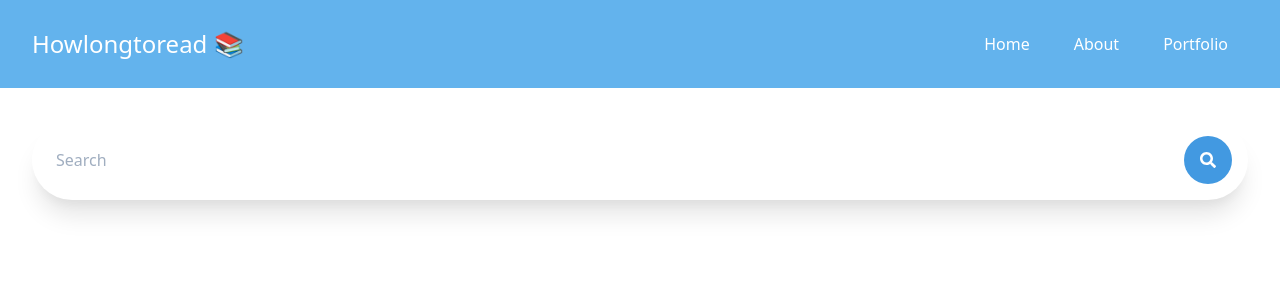
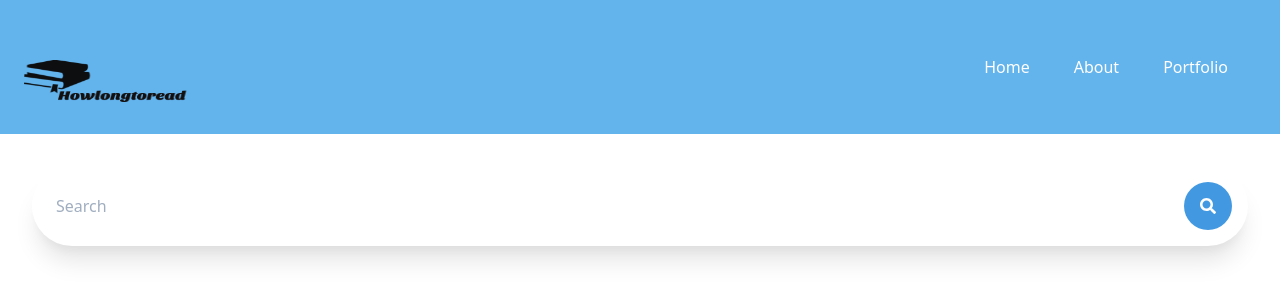
Before and after one commit to alexvirdee/howlongtoread, a React (Create React App) app: page / in a window 1280 px wide. Shown: the top 300 px of the page. Built offline with nearby package versions, Linux system fonts and the light colour scheme.

Commit message:
app-logo & fontawesome added

```diff
--- a/src/components/header/header.component.jsx
+++ b/src/components/header/header.component.jsx
@@ -1,5 +1,7 @@
 import React from 'react';
 import { Link } from 'react-router-dom';
+
+import Logo from '../../assets/images/app-logo.png';
 
 import './header.styles.scss';
 
@@ -19,7 +21,7 @@ class Header extends React.Component {
                 <nav className="flex items-center justify-between flex-wrap bg-blue-400 p-6 w-full z-10 top-0">
                     <div className="flex items-center flex-shrink-0 text-white mr-6">
                         <Link className="text-white no-underline hover:text-white hover:no-underline" to="/">
-                            <span className="text-2xl pl-2"><i className="em em-grinning"></i>Howlongtoread <span role='img' aria-label='books'>📚</span></span>
+                            <span className="text-2xl pl-2"><img className='logo' src={Logo} alt='logo' /> </span>
                         </Link>
                     </div>
 
--- a/src/components/header/header.styles.scss
+++ b/src/components/header/header.styles.scss
@@ -0,0 +1,4 @@
+.logo {
+    width: 170px;
+    max-height: 50px;
+}
--- a/src/components/search-bar/search-bar.component.jsx
+++ b/src/components/search-bar/search-bar.component.jsx
@@ -6,16 +6,16 @@ import { faSearch } from '@fortawesome/free-solid-svg-icons';
 const SearchBar = () => {
 
     return (
-  <div class="p-8">
-    <div class="bg-white flex items-center rounded-full shadow-xl">
+  <div className="p-8">
+    <div className="bg-white flex items-center rounded-full shadow-xl">
       <input
-        class="rounded-l-full w-full py-4 px-6 text-gray-700 leading-tight focus:outline-none"
+        className="rounded-l-full w-full py-4 px-6 text-gray-700 leading-tight focus:outline-none"
         id="search"
         type="text"
         placeholder="Search"
      />
-        <div class="p-4">
-          <button class="bg-blue-500 text-white rounded-full p-2 hover:bg-blue-400 focus:outline-none w-12 h-12 flex items-center justify-center">
+        <div className="p-4">
+          <button className="bg-blue-500 text-white rounded-full p-2 hover:bg-blue-400 focus:outline-none w-12 h-12 flex items-center justify-center">
             <FontAwesomeIcon icon={faSearch} />
           </button>
         </div>
```
Also changed, not shown: src/assets/images/app-logo.png (added).
